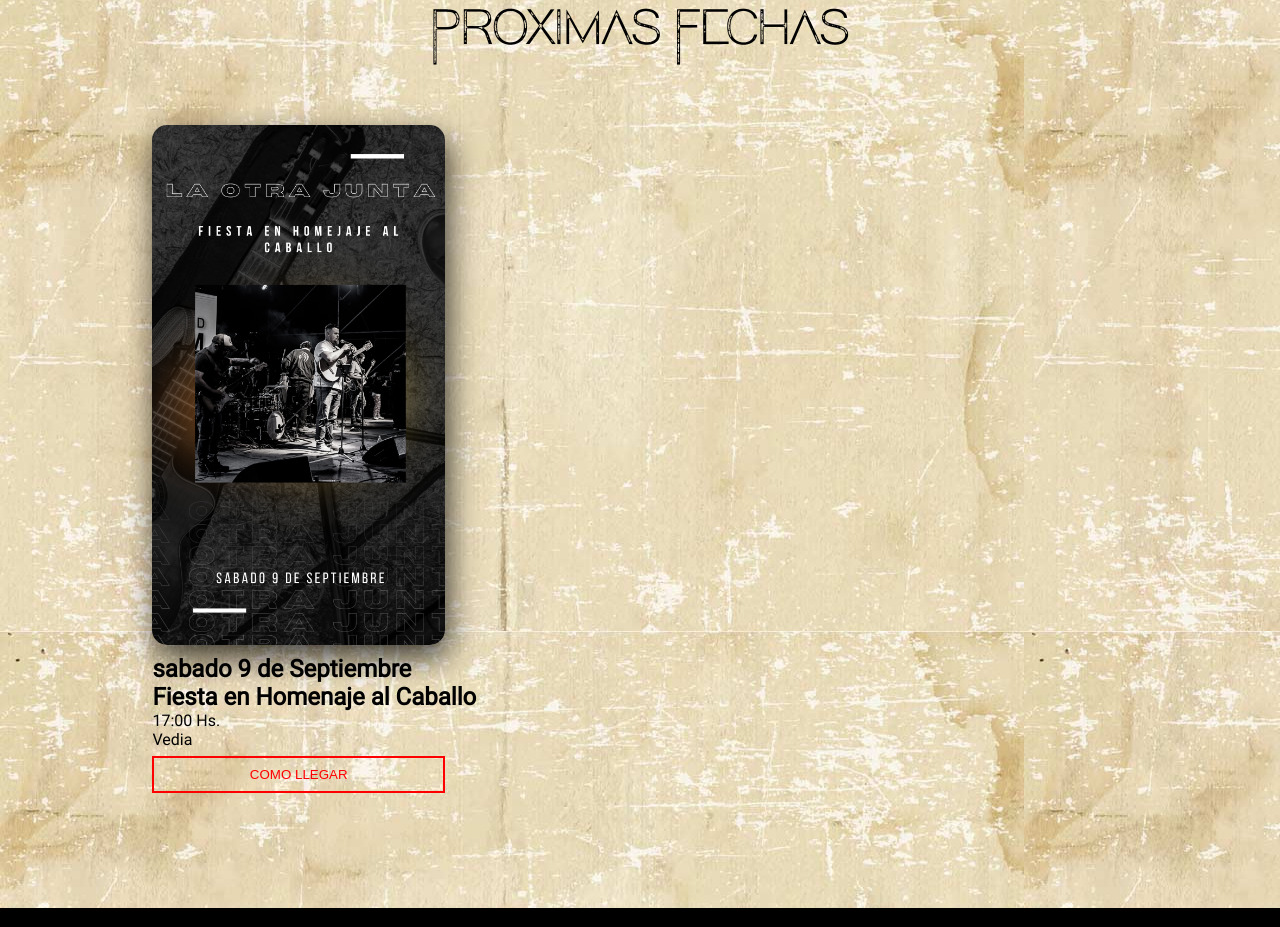
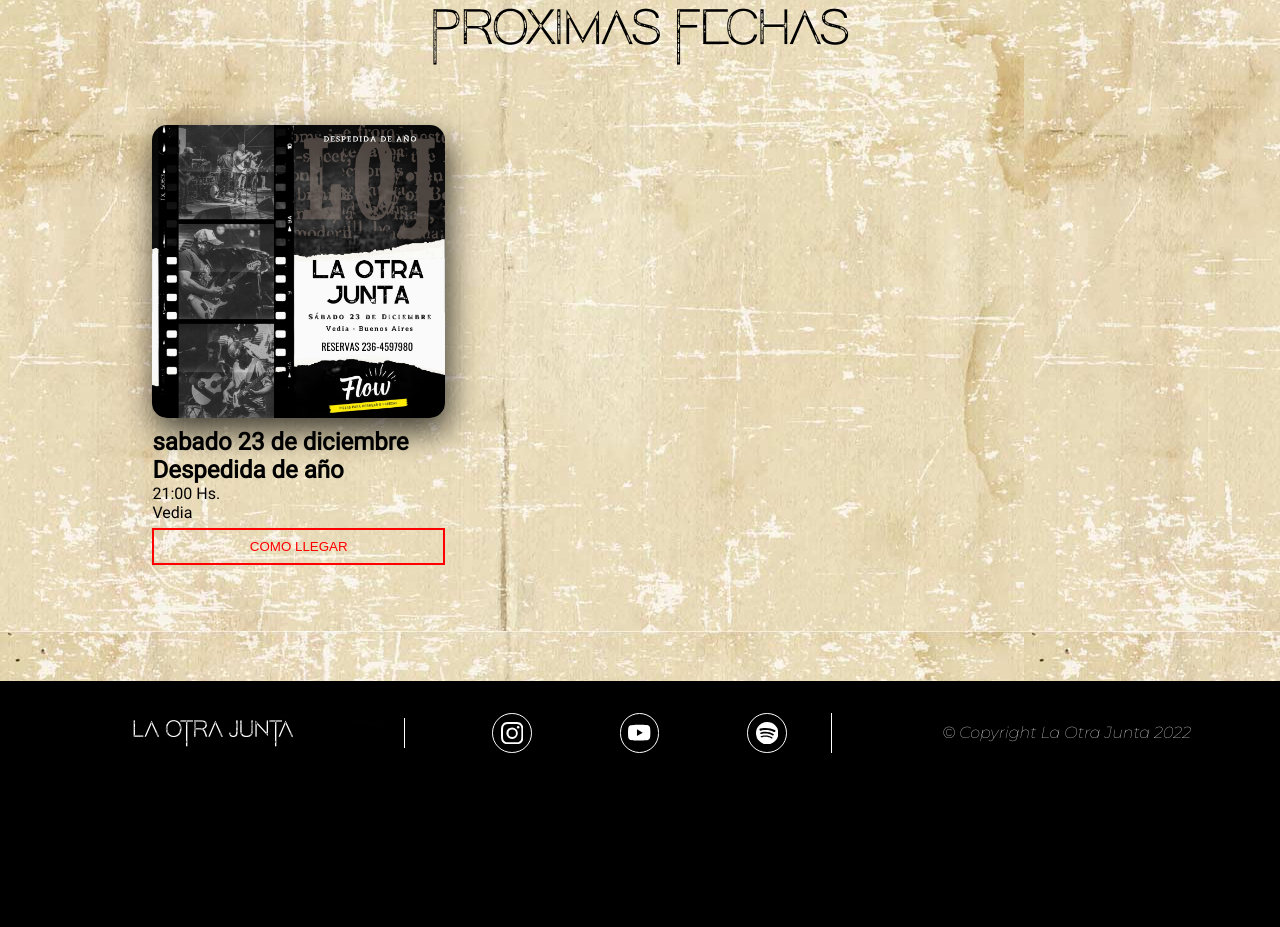
Before and after one commit to BernabeSuarez/Pagina-Loj-React, a React (Create React App) app: page /contact in a window 1280 px wide. Shown: the part 1680-2607 px from the top of the page. After the commit the page ends 2465 px from the top, so only its background shows below. Built offline with nearby package versions, Linux system fonts and the light colour scheme.

Commit message:
Add fecha y foto

```diff
--- a/src/data/dataTour.js
+++ b/src/data/dataTour.js
@@ -1,11 +1,11 @@
 export const dataTour = [
     {
-        "date": "sabado 9 de Septiembre",
-        "name": "Fiesta en Homenaje al Caballo",
-        "time": "17:00 Hs.",
+        "date": "sabado 23 de diciembre",
+        "name": "Despedida de año",
+        "time": "21:00 Hs.",
         "place": "Vedia",
-        "url": "https://goo.gl/maps/LL5FvUP8N1epN4VZ9",
-        "src": "img/loj-caballo.png"
+        "url": "https://maps.app.goo.gl/urVyF2tmhw5bnEU88",
+        "src": "img/loj-flow.jpg"
     }
 
 ]
```
Also changed, not shown: public/img/loj-caballo.png (deleted), public/img/loj-flow.jpg (added).
